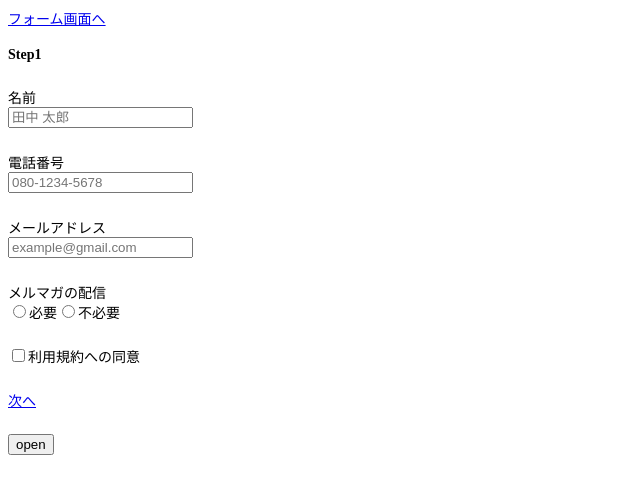
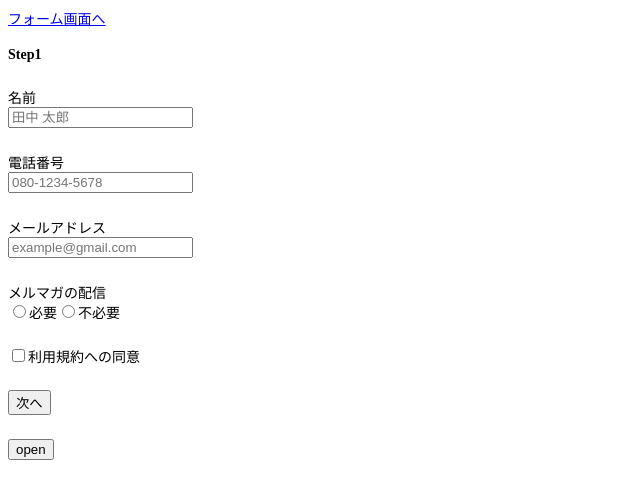
Before and after one commit to cc-Tanaka/vue3-form, a Vue app: page /form_01 in a window 1280 px wide. Shown: the top 498 px of the page, without its empty margins (0-640 px from the left). Built offline with nearby package versions, Linux system fonts and the light colour scheme.

Commit message:
handleSubmitでsubmitした場合にrouter-linkを動かす

```diff
--- a/src/components/Form01.vue
+++ b/src/components/Form01.vue
@@ -1,7 +1,7 @@
 <template>
   <div>
     <h4>Step1</h4>
-    <Form :validation-schema="schema" v-slot="{ errors }" class="form">
+    <Form :validation-schema="schema" v-slot="{ handleSubmit, errors }" class="form">
       <div>
         <label>名前</label>
         <Field v-model="name" name="name" as="input" placeholder="田中 太郎" />
@@ -28,7 +28,7 @@
         <Field v-model="check" name="check" type="checkbox" value="同意"></Field>
         <label class="radio_label">利用規約への同意</label>
       </div>
-      <router-link to="/form_zip">次へ</router-link>
+      <button @click="handleSubmit(next)">次へ</button>
     </Form>
   </div>
 </template>
@@ -99,6 +99,11 @@ export default {
       localStorage.check = newCheck;
     }
   },
+  methods: {
+    next() {
+      this.$router.push('form_zip')
+    }
+  }
 }
 </script>
 
```
